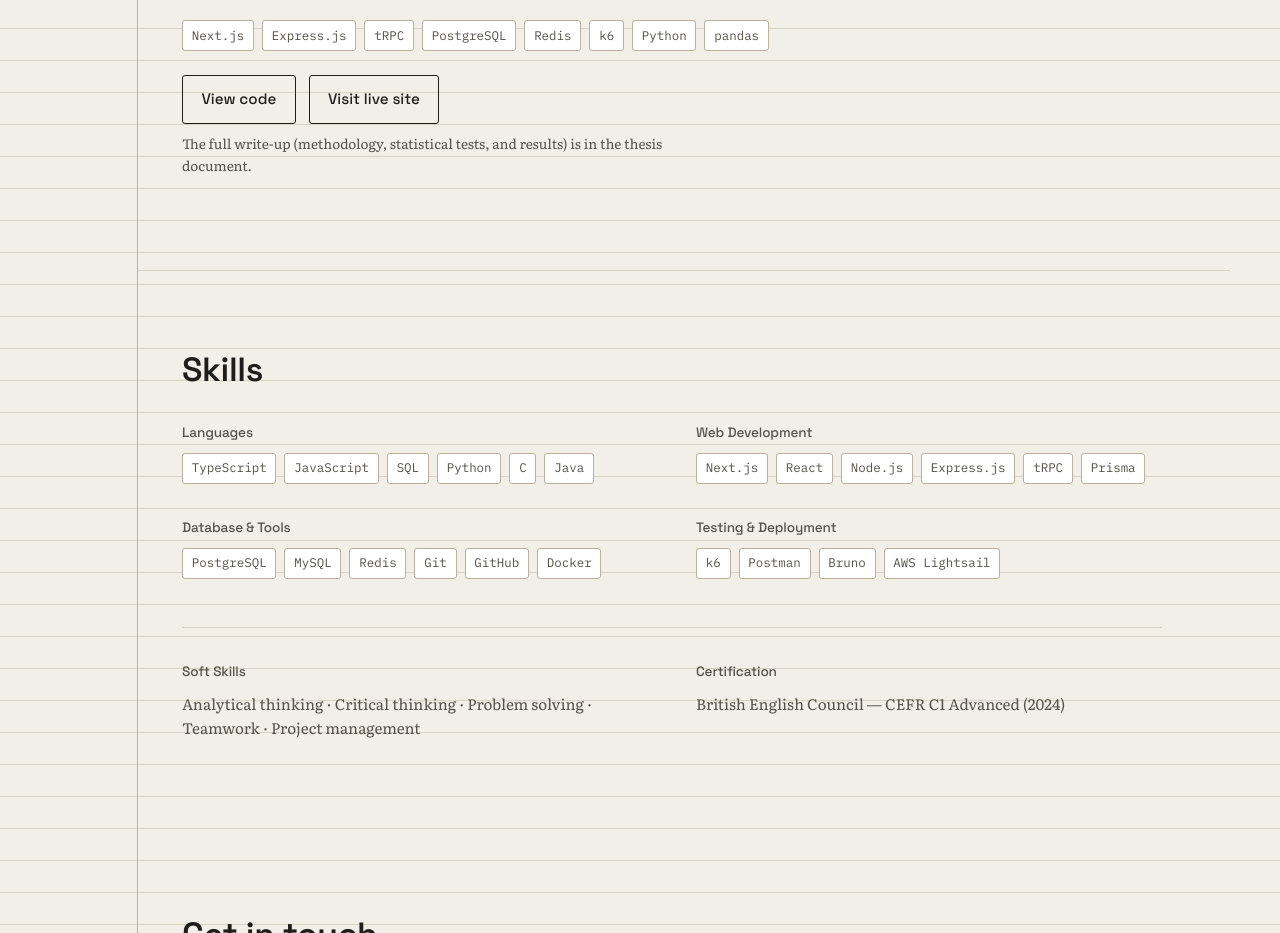
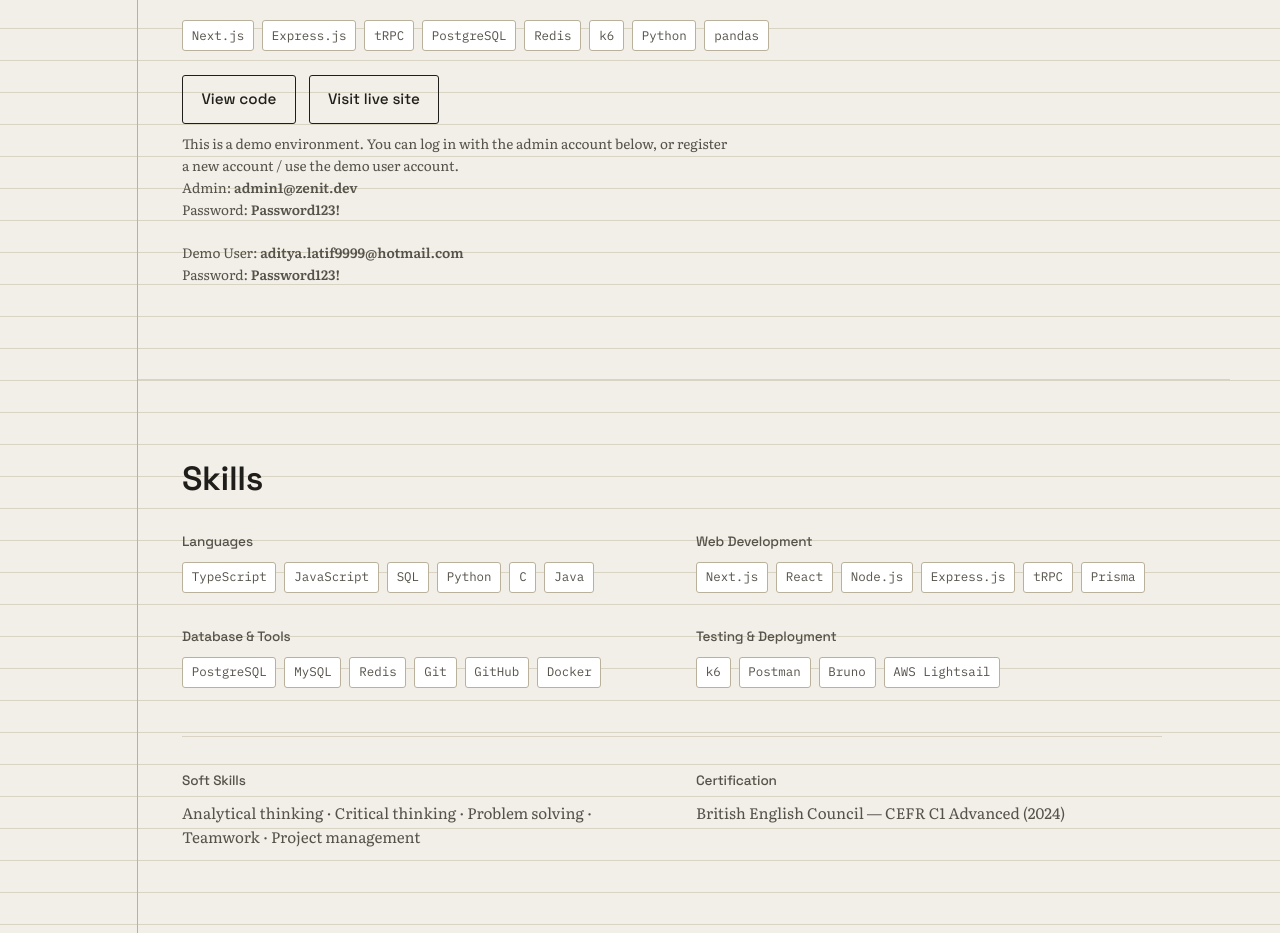
Before and after one commit to ANTIMOLE/Portofolio, a React (Vite) app: page / in a window 1280 px wide. Shown: the part 3900-4833 px from the top of the page. Built offline with nearby package versions, Linux system fonts and the light colour scheme.

Commit message:
UPDATE 2

```diff
--- a/src/components/Projects.tsx
+++ b/src/components/Projects.tsx
@@ -113,8 +113,20 @@ export default function Projects() {
             </a>
           </div>
           <p className="case__note">
-            The full write-up (methodology, statistical tests, and results) is in the thesis document.
+            This is a demo environment. You can log in with the admin account below,
+            or register a new account / use the demo user account.
+
+            <br />
+            Admin: <strong>admin1@zenit.dev</strong>
+            <br />
+            Password: <strong>Password123!</strong>
+
+            <br /><br />
+            Demo User: <strong>aditya.latif9999@hotmail.com</strong>
+            <br />
+            Password: <strong>Password123!</strong>
           </p>
+
         </article>
       </div>
     </section>
```
